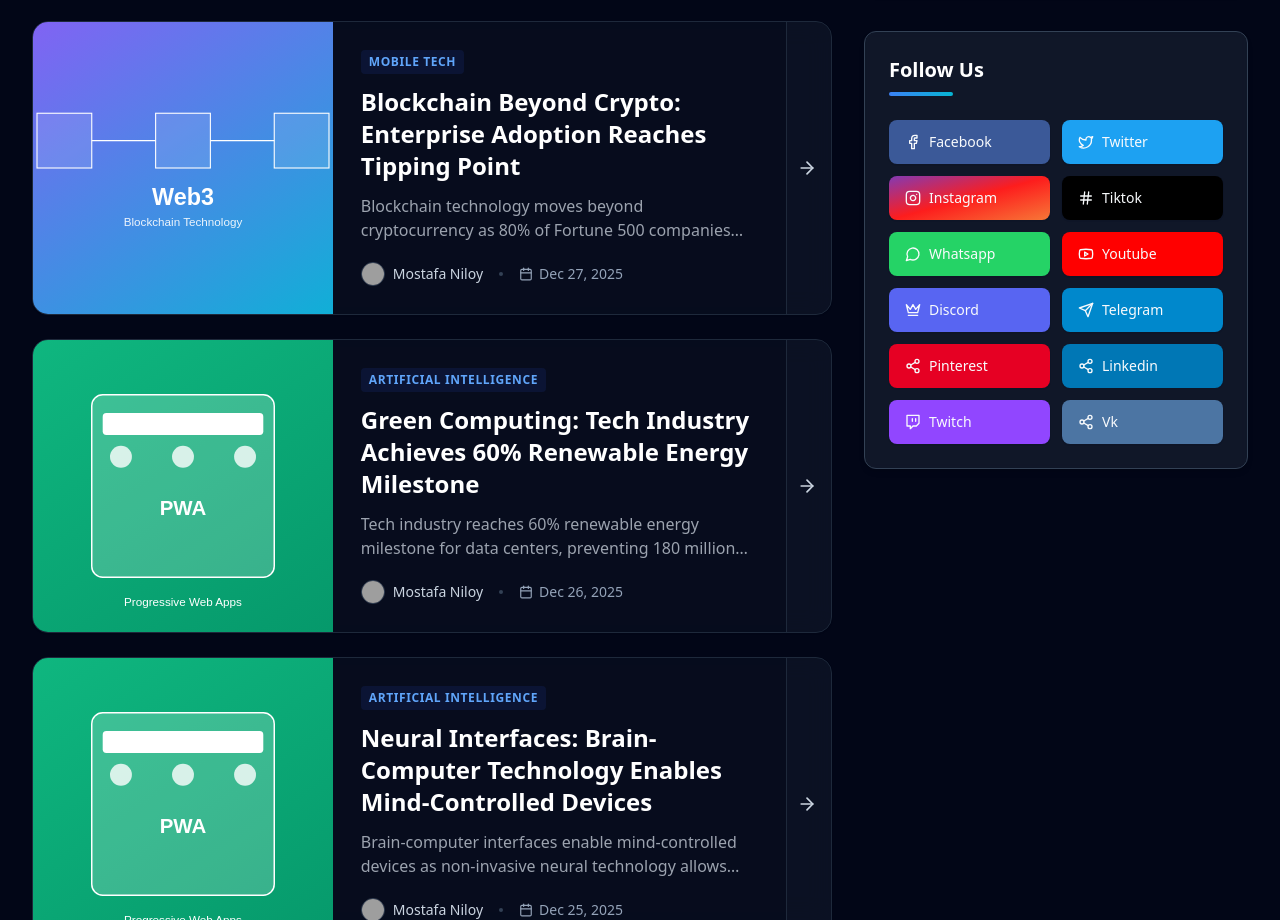
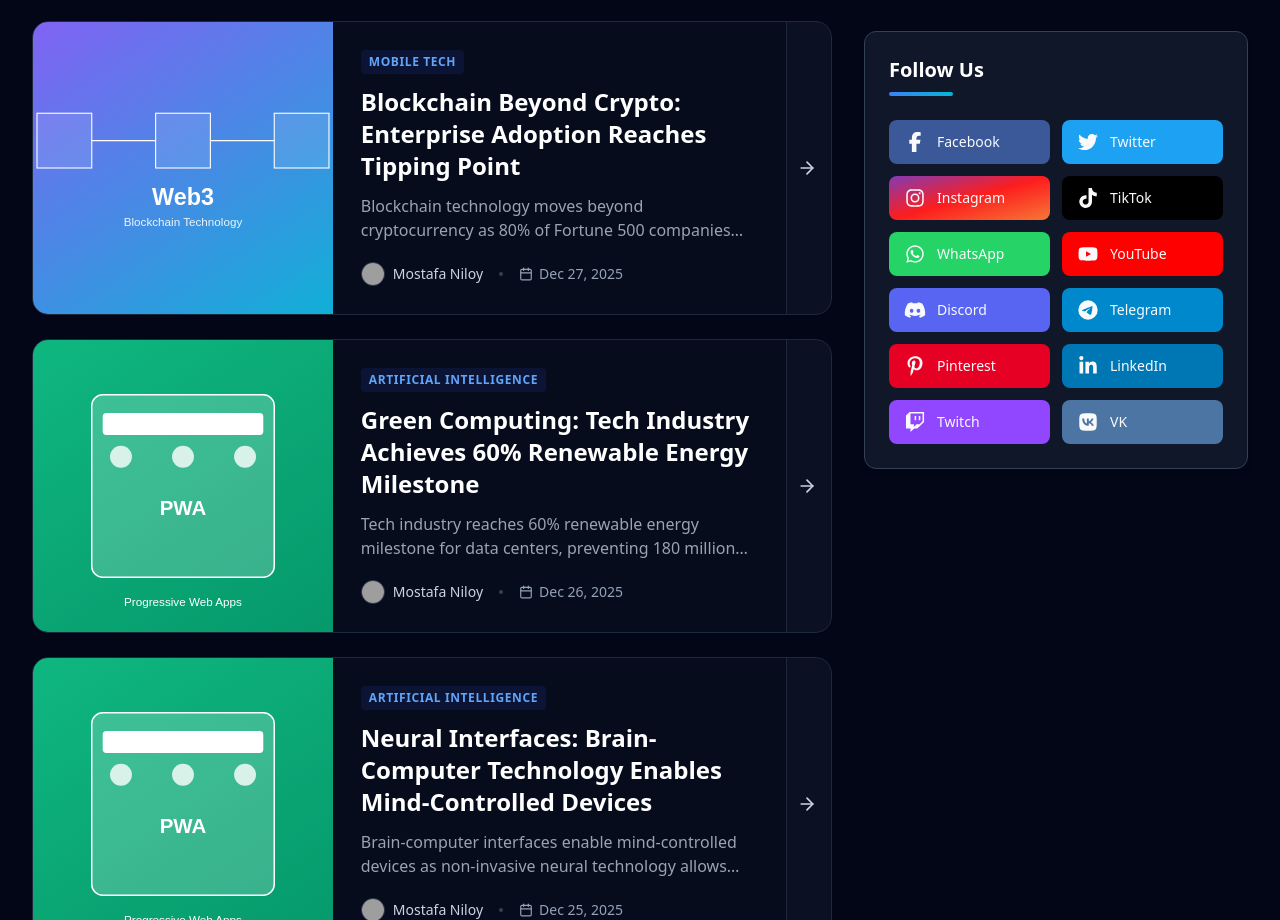
Before and after one commit to vsn-mostafa/viser360, a React (Vite) app: page / in a window 1280 px wide. Shown: the part 1237-2157 px from the top of the page. Built offline with nearby package versions, Linux system fonts and the light colour scheme; grey boxes are pictures that could not be loaded.

Commit message:
Update FollowUs.tsx

```diff
--- a/src/components/FollowUs.tsx
+++ b/src/components/FollowUs.tsx
@@ -1,43 +1,55 @@
-import { Facebook, Twitter, Instagram, Youtube, MessageCircle, Send, Hash, Share2, Twitch, Crown } from 'lucide-react';
+import { FontAwesomeIcon } from '@fortawesome/react-fontawesome';
+import {
+  faFacebookF,
+  faTwitter,
+  faInstagram,
+  faTiktok,
+  faWhatsapp,
+  faYoutube,
+  faDiscord,
+  faTelegram,
+  faPinterestP,
+  faLinkedinIn,
+  faTwitch,
+  faVk
+} from '@fortawesome/free-brands-svg-icons';
 
 export default function FollowUs() {
   const socialLinks = [
-    { name: 'Facebook', icon: Facebook, href: '#', color: 'bg-[#3b5998] hover:bg-[#2d4373]' },
-    { name: 'Twitter', icon: Twitter, href: '#', color: 'bg-[#1DA1F2] hover:bg-[#0d8bd9]' },
-    { name: 'Instagram', icon: Instagram, href: '#', color: 'bg-gradient-to-br from-[#833AB4] via-[#FD1D1D] to-[#F77737] hover:opacity-90' },
-    { name: 'Tiktok', icon: Hash, href: '#', color: 'bg-[#000000] hover:bg-[#1a1a1a]' },
-    { name: 'Whatsapp', icon: MessageCircle, href: '#', color: 'bg-[#25D366] hover:bg-[#1da851]' },
-    { name: 'Youtube', icon: Youtube, href: '#', color: 'bg-[#FF0000] hover:bg-[#cc0000]' },
-    { name: 'Discord', icon: Crown, href: '#', color: 'bg-[#5865F2] hover:bg-[#4752c4]' },
-    { name: 'Telegram', icon: Send, href: '#', color: 'bg-[#0088cc] hover:bg-[#006699]' },
-    { name: 'Pinterest', icon: Share2, href: '#', color: 'bg-[#E60023] hover:bg-[#ad081b]' },
-    { name: 'Linkedin', icon: Share2, href: '#', color: 'bg-[#0077B5] hover:bg-[#005582]' },
-    { name: 'Twitch', icon: Twitch, href: '#', color: 'bg-[#9146FF] hover:bg-[#772ce8]' },
-    { name: 'Vk', icon: Share2, href: '#', color: 'bg-[#4C75A3] hover:bg-[#3d5f85]' },
+    { name: 'Facebook', icon: faFacebookF, href: '#', color: 'bg-[#3b5998] hover:bg-[#2d4373]' },
+    { name: 'Twitter', icon: faTwitter, href: '#', color: 'bg-[#1DA1F2] hover:bg-[#0d8bd9]' },
+    { name: 'Instagram', icon: faInstagram, href: '#', color: 'bg-gradient-to-br from-[#833AB4] via-[#FD1D1D] to-[#F77737] hover:opacity-90' },
+    { name: 'TikTok', icon: faTiktok, href: '#', color: 'bg-[#000000] hover:bg-[#1a1a1a]' },
+    { name: 'WhatsApp', icon: faWhatsapp, href: '#', color: 'bg-[#25D366] hover:bg-[#1da851]' },
+    { name: 'YouTube', icon: faYoutube, href: '#', color: 'bg-[#FF0000] hover:bg-[#cc0000]' },
+    { name: 'Discord', icon: faDiscord, href: '#', color: 'bg-[#5865F2] hover:bg-[#4752c4]' },
+    { name: 'Telegram', icon: faTelegram, href: '#', color: 'bg-[#0088cc] hover:bg-[#006699]' },
+    { name: 'Pinterest', icon: faPinterestP, href: '#', color: 'bg-[#E60023] hover:bg-[#ad081b]' },
+    { name: 'LinkedIn', icon: faLinkedinIn, href: '#', color: 'bg-[#0077B5] hover:bg-[#005582]' },
+    { name: 'Twitch', icon: faTwitch, href: '#', color: 'bg-[#9146FF] hover:bg-[#772ce8]' },
+    { name: 'VK', icon: faVk, href: '#', color: 'bg-[#4C75A3] hover:bg-[#3d5f85]' },
   ];
 
   return (
-    <div className="bg-slate-800/50 backdrop-blur-sm border border-slate-700 rounded-xl p-6 shadow-md">
+    <div className="bg-slate-800/50 backdrop-blur-sm border border-slate-700 rounded-xl p-6 shadow-md transition-all duration-300 hover:shadow-lg">
       <div className="mb-6">
         <h3 className="text-xl font-bold text-white">Follow Us</h3>
         <div className="h-1 w-16 bg-gradient-to-r from-blue-500 to-cyan-500 rounded-full mt-2"></div>
       </div>
       <div className="grid grid-cols-2 gap-3">
-        {socialLinks.map((social) => {
-          const Icon = social.icon;
-          return (
+        {socialLinks.map((social) => (
           <a
             key={social.name}
             href={social.href}
             target="_blank"
             rel="noopener noreferrer"
-              className={`${social.color} text-slate-50 px-4 py-3 rounded-lg font-medium text-sm flex items-center gap-2 transition-all duration-200 transform hover:scale-105 shadow-sm`}
+            className={`${social.color} text-slate-50 px-4 py-3 rounded-lg font-medium text-sm flex items-center gap-3 transition-all duration-300 transform hover:-translate-y-1 hover:shadow-lg`}
+            aria-label={`Follow us on ${social.name}`}
           >
-              <Icon className="w-4 h-4" />
+            <FontAwesomeIcon icon={social.icon} className="w-5 h-5" />
             <span>{social.name}</span>
           </a>
-          );
-        })}
+        ))}
       </div>
     </div>
   );
```
Lines whose indentation alone changed are shown as unchanged.
